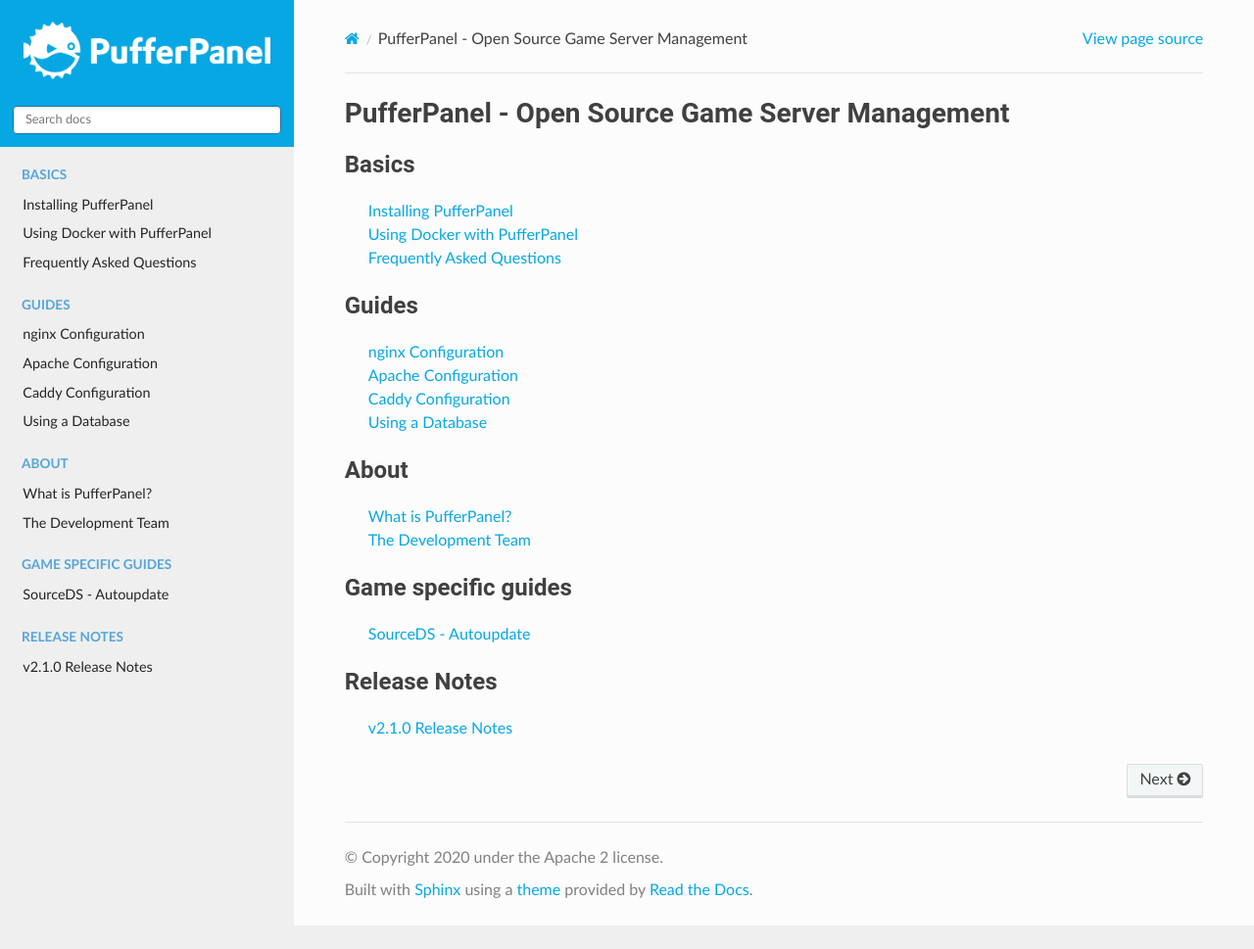
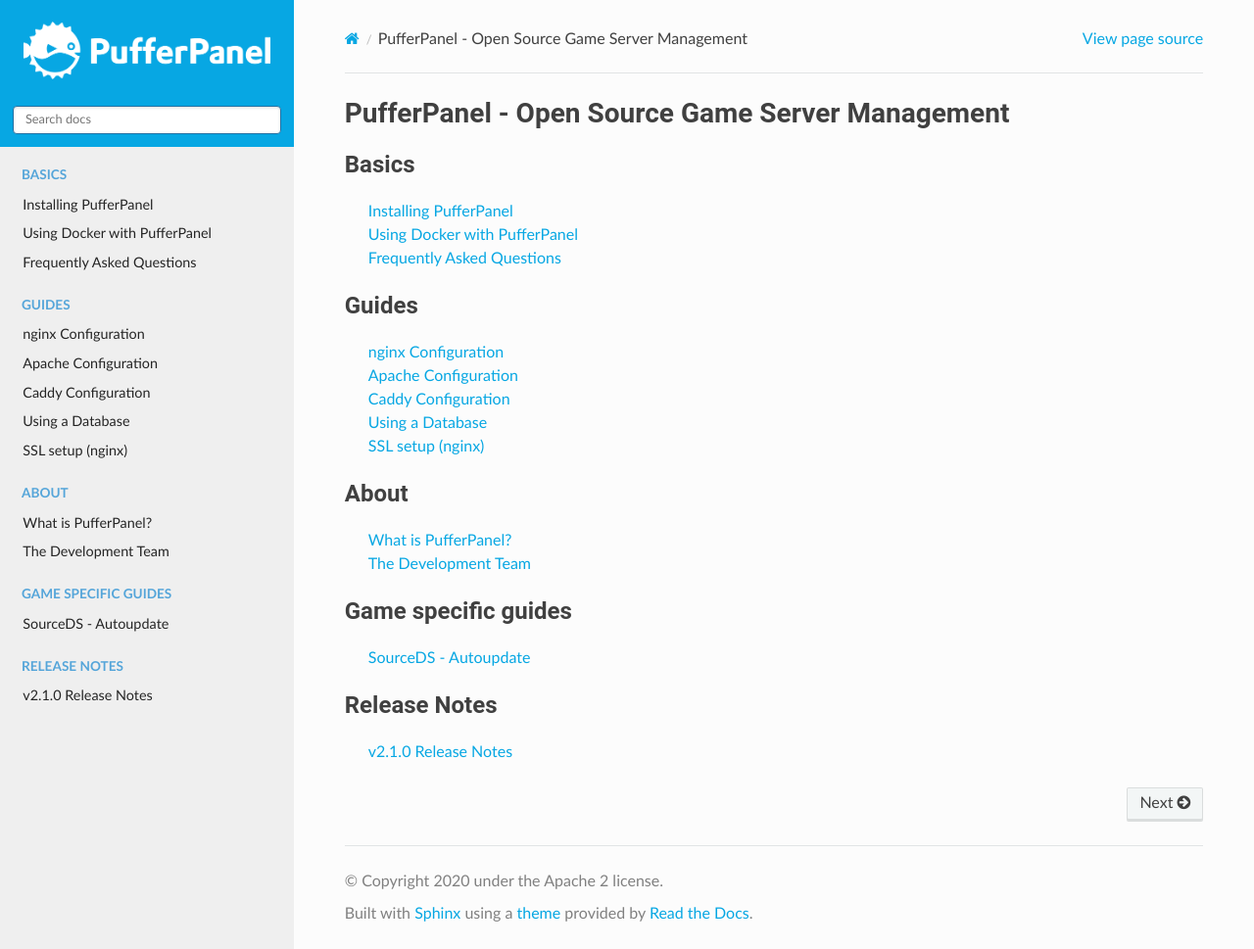
Before and after one commit to pufferpanel/documentation, a Sphinx documentation site: the page built from source/index.rst, in a window 1280 px wide and 969 px high. Shown: the whole window at 98% size. Built offline with Sphinx 7.4.7 and the Read the Docs theme 2.0.0, drawn with Linux system fonts in a browser that asks for light colours.

Commit message:
add the guide to navbar

```diff
--- a/source/index.rst
+++ b/source/index.rst
@@ -17,6 +17,7 @@
    guides/apache
    guides/caddy
    guides/database
+   guides/ssl-setup-nginx
 
 .. toctree::
    :maxdepth: 1
```
